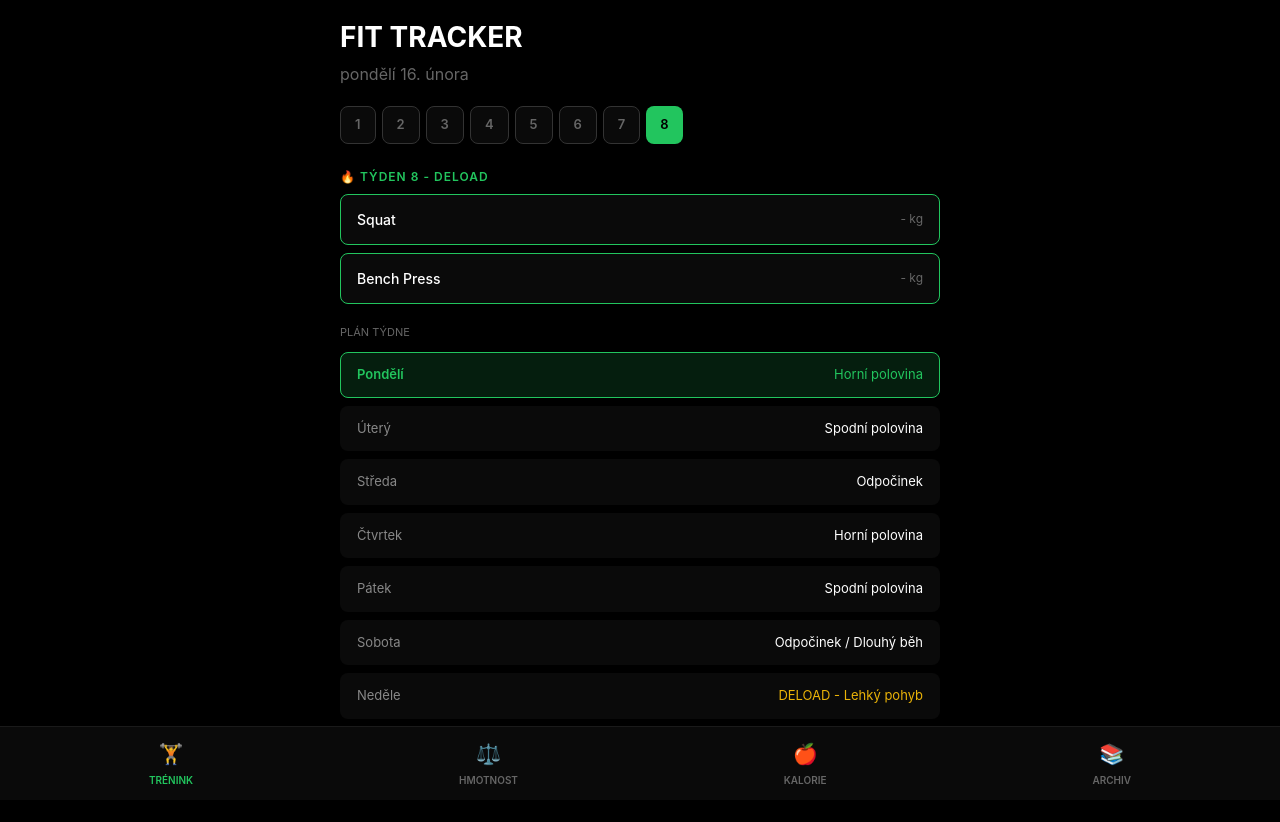
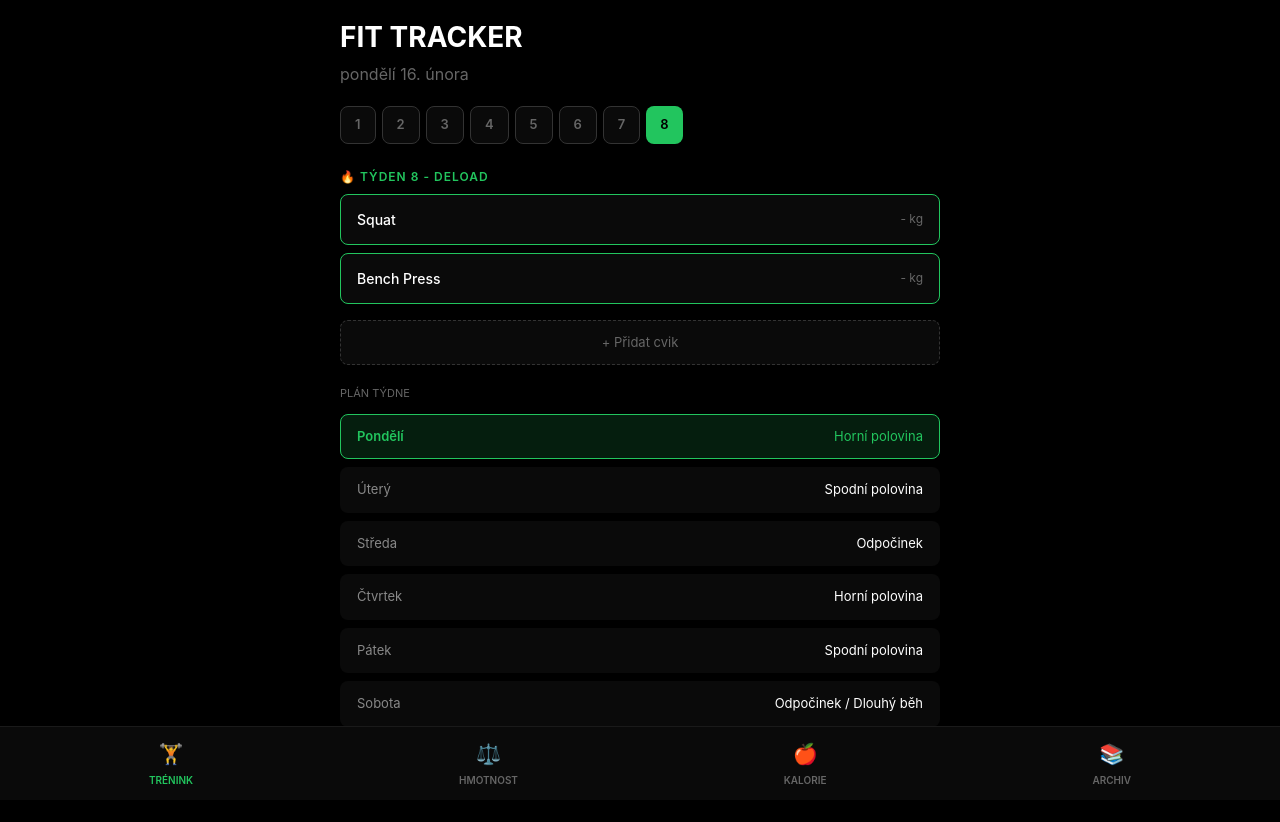
Before and after one commit to FiTomas/fit-tracker, a Next.js app: page / in a window 1280 px wide. Shown: the top 822 px of the page. Built offline with nearby package versions, Linux system fonts and the light colour scheme.

Commit message:
Add custom exercise button

```diff
--- a/src/app/page.tsx
+++ b/src/app/page.tsx
@@ -278,6 +278,7 @@ export default function Home() {
                   </div>
                 );
               })}
+              <button onClick={() => setShowAddExercise(true)} style={{ width: '100%', background: '#0a0a0a', border: '1px dashed #333', borderRadius: '8px', padding: '12px', color: '#666', fontSize: '13px', cursor: 'pointer', marginTop: '8px' }}>+ Přidat cvik</button>
             </div>
 
 
```
